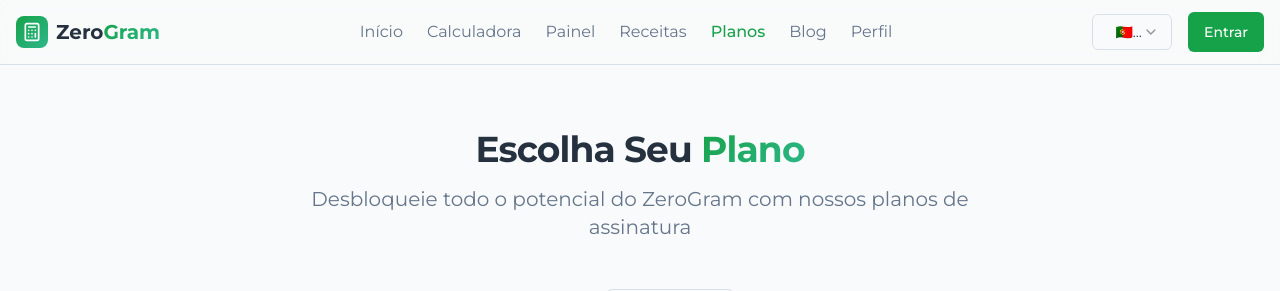
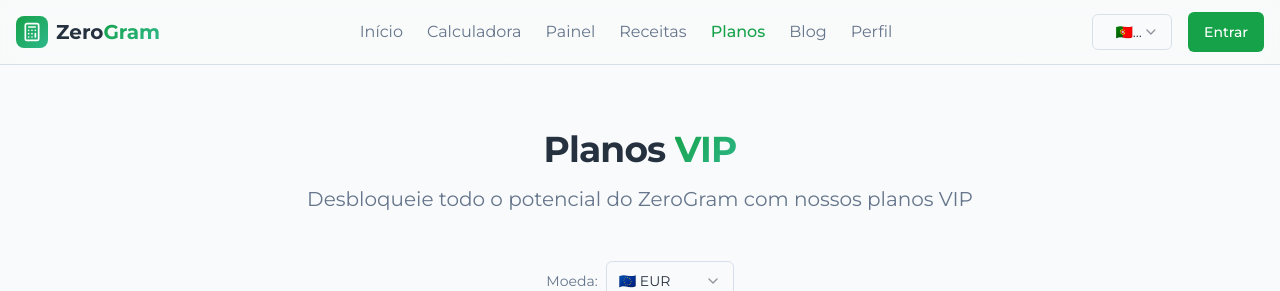
Before and after one commit to thonycs8/zero-gram-journey-log, a React (Vite) app: page /planos in a window 1280 px wide. Shown: the top 291 px of the page. Built offline with nearby package versions, Linux system fonts and the light colour scheme; no server answers; the database is empty.

Commit message:
Refactor: Rename "Plano Premium" to "VIP"
Rename "Plano Premium" to "VIP" in the Plans section.

```diff
--- a/src/pages/Plans.tsx
+++ b/src/pages/Plans.tsx
@@ -29,10 +29,10 @@ const Plans = () => {
       <div className="container max-w-7xl mx-auto px-4 py-16 space-y-12">
         <div className="text-center space-y-4">
           <h1 className="text-4xl font-bold tracking-tight">
-            Escolha Seu <span className="gradient-primary bg-clip-text text-transparent">Plano</span>
+            Planos <span className="gradient-primary bg-clip-text text-transparent">VIP</span>
           </h1>
           <p className="text-xl text-muted-foreground max-w-2xl mx-auto">
-            Desbloqueie todo o potencial do ZeroGram com nossos planos de assinatura
+            Desbloqueie todo o potencial do ZeroGram com nossos planos VIP
           </p>
         </div>
 
```
